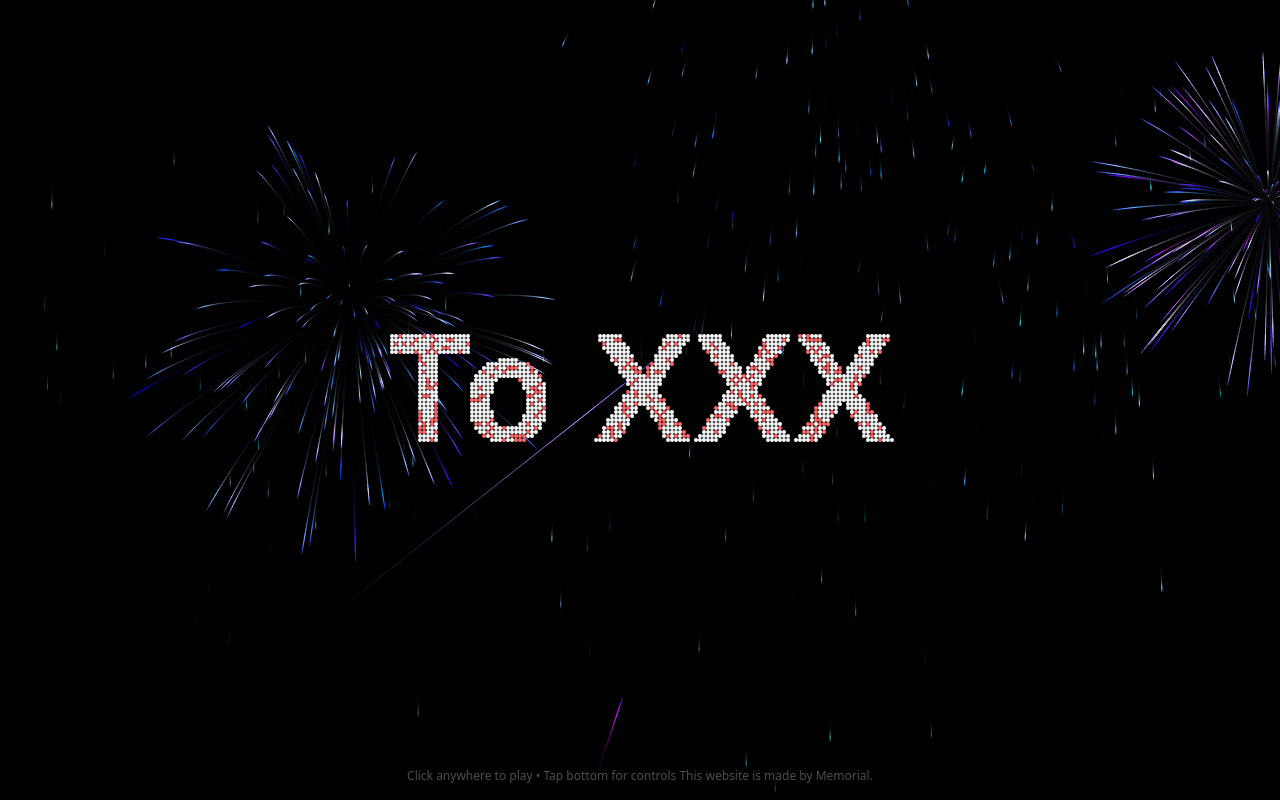
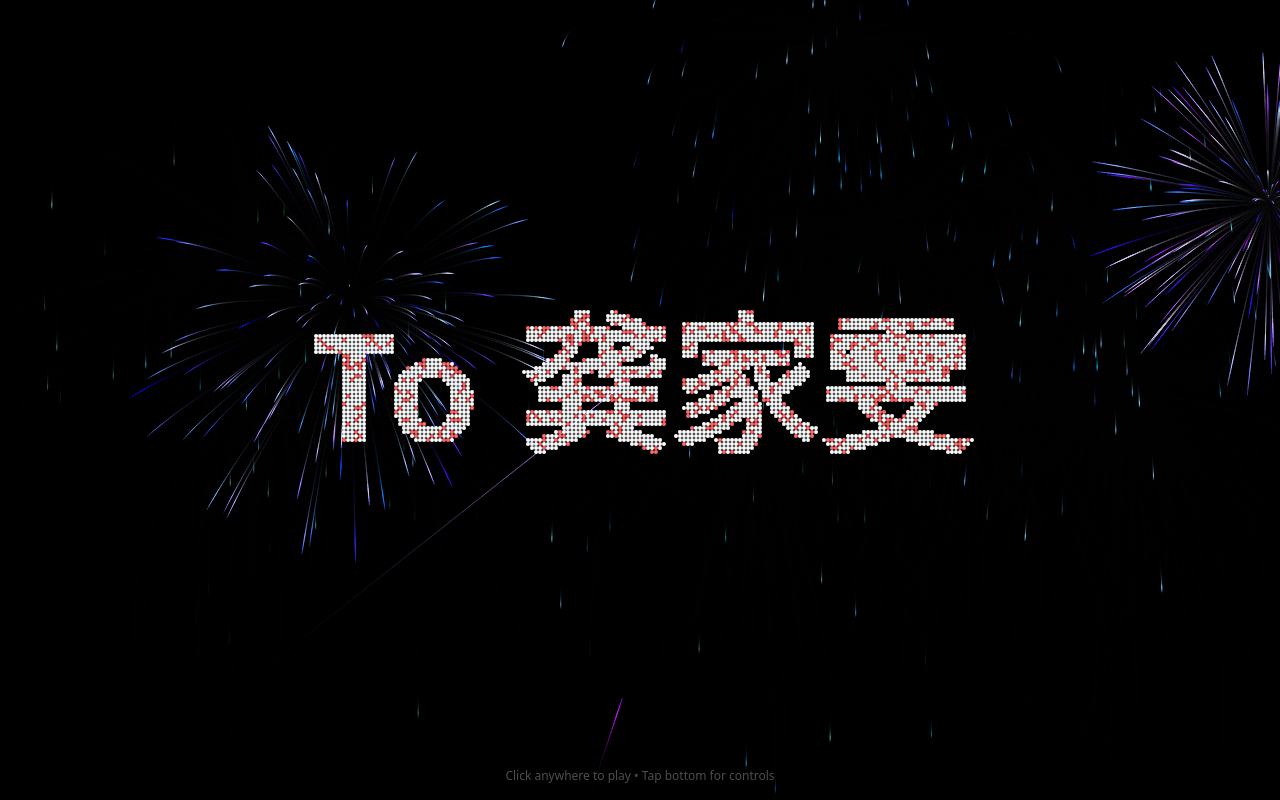
Before and after one commit to Memorial-coder/music-2026, a React (Vite) app: page / in a window 1280 px wide. Built offline with nearby package versions, Linux system fonts and the light colour scheme.

Commit message:
Update App.tsx

```diff
--- a/App.tsx
+++ b/App.tsx
@@ -7,12 +7,12 @@ import { Play, Pause, SkipForward } from 'lucide-react';
 
 // The sequence of messages to display
 const MESSAGES = [
-  "再见 2025（可改）",
-  "To XXX",
-  "祝XXX（可改）",
-  "身体健康（可改）",
-  "新年快乐（可改）",
-  "幸福相随！（可改）",
+  "再见 2025",
+  "To 龚家雯",
+  "祝龚家雯",
+  "身体健康",
+  "新年快乐",
+  "一月一号 宜悦宜好！",
   "❤"
 ];
 
@@ -127,7 +127,7 @@ const App: React.FC = () => {
       </div>
 
       <div className="absolute bottom-4 left-0 right-0 text-center text-white/30 text-xs z-20 pointer-events-none">
-        Click anywhere to play • Tap bottom for controls This website is made by Memorial.
+        Click anywhere to play • Tap bottom for controls
       </div>
     </div>
   );
```
